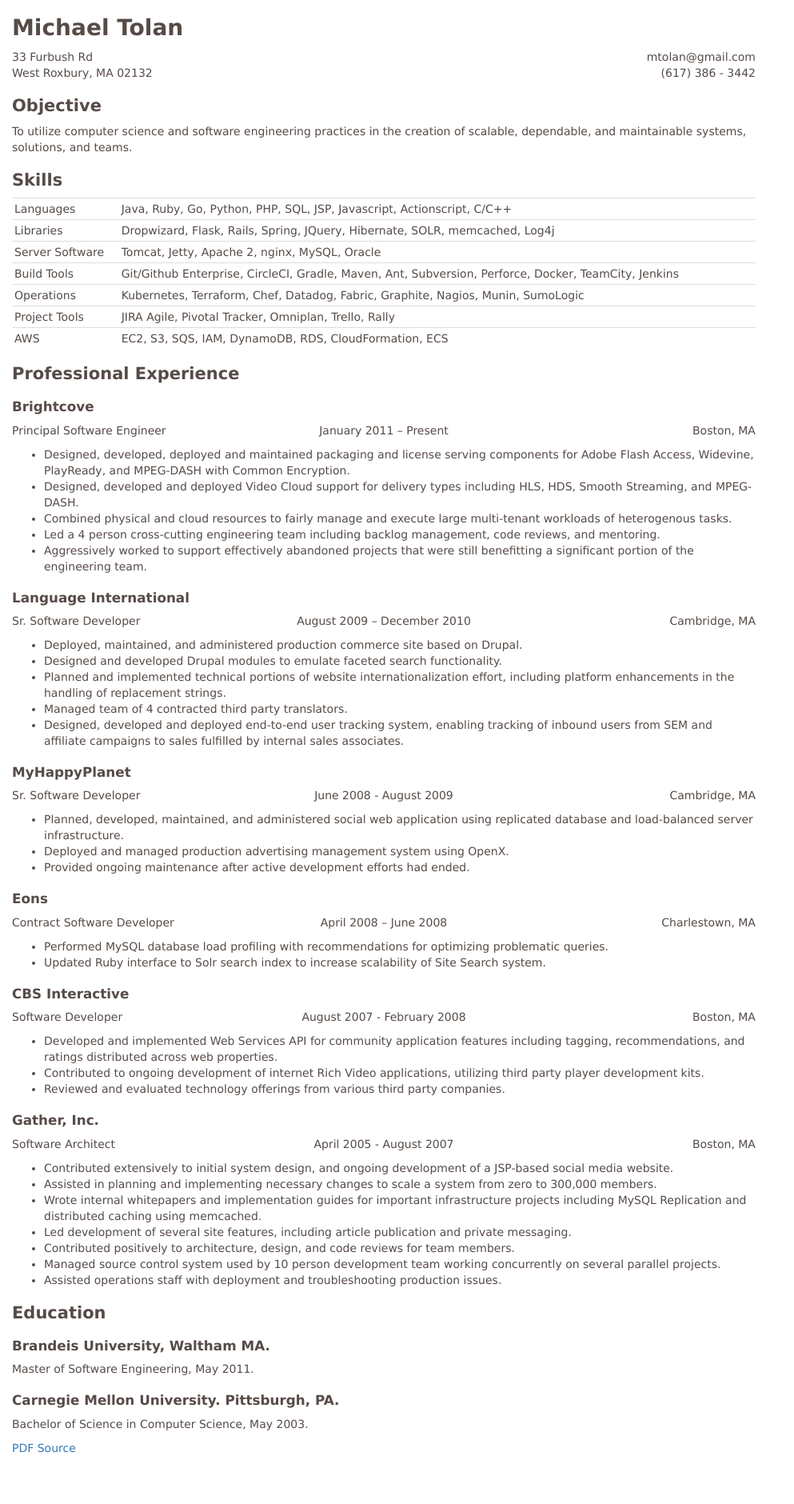
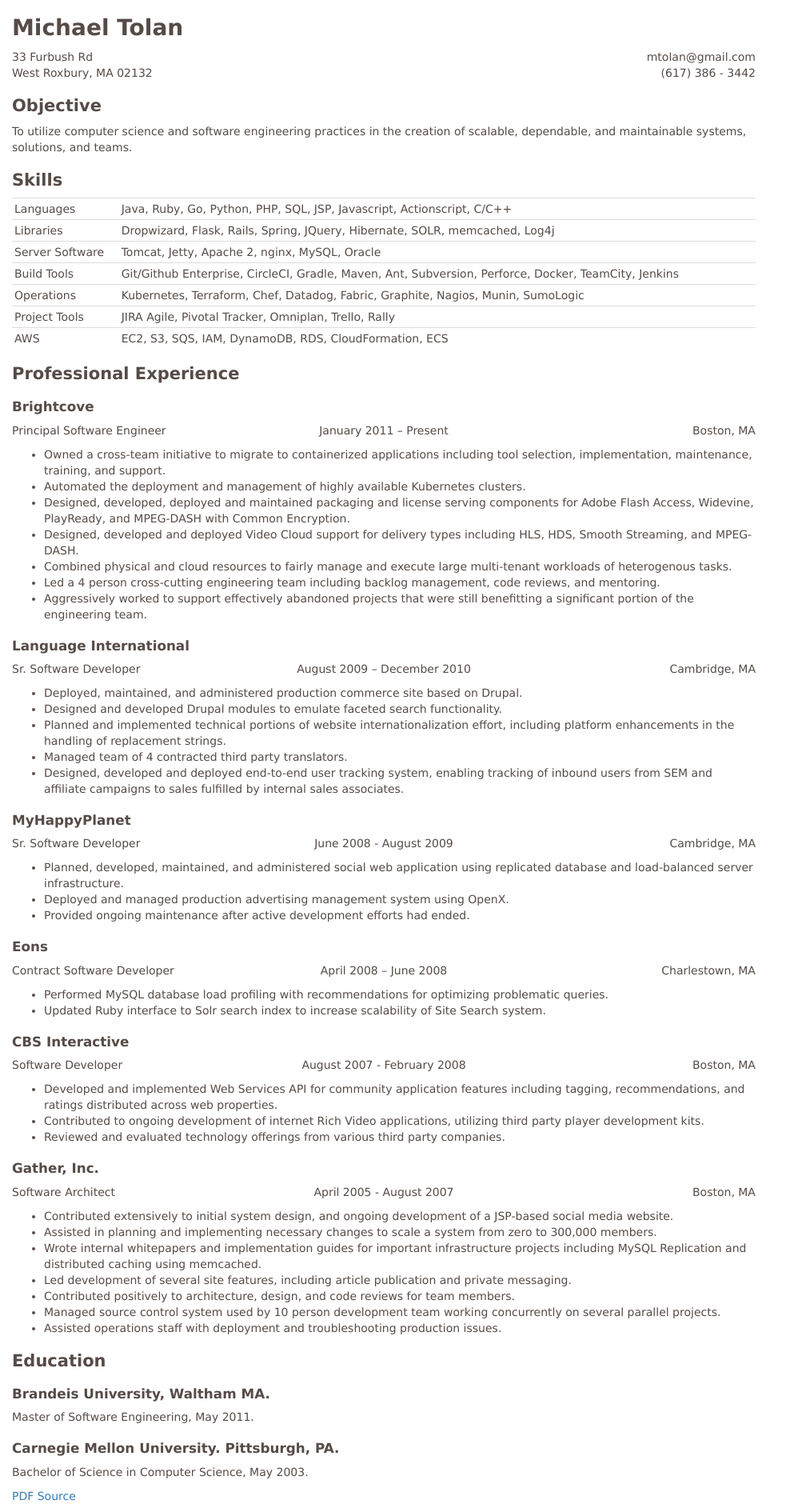
Before and after one commit to mtolan/mtolan.github.io, a Jekyll site: the page built from resume/index.html, in a window 1280 px wide. Shown: the whole page at 80% size, without its empty margins (0-993 px from the left). Built offline with Jekyll 4.4.1, drawn with Linux system fonts in a browser that asks for light colours; before the commit the page ends 1820 px from its top, so only the background shows below that.

Commit message:
Kubernetes notes

```diff
--- a/resume/index.html
+++ b/resume/index.html
@@ -40,6 +40,8 @@
 </div>
 
 <ul>
+<li>Owned a cross-team initiative to migrate to containerized applications including tool selection, implementation, maintenance, training, and support.</li>
+<li>Automated the deployment and management of highly available Kubernetes clusters.</li>
 <li>Designed, developed, deployed and maintained packaging and license serving components for Adobe Flash Access, Widevine, PlayReady, and MPEG-DASH with Common Encryption.</li>
 <li>Designed, developed and deployed Video Cloud support for delivery types including HLS, HDS, Smooth Streaming, and MPEG-DASH.</li>
 <li>Combined physical and cloud resources to fairly manage and execute large multi-tenant workloads of heterogenous tasks.</li>
```
